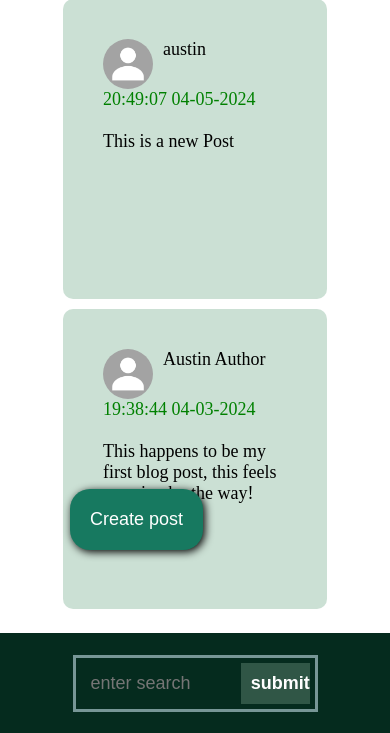
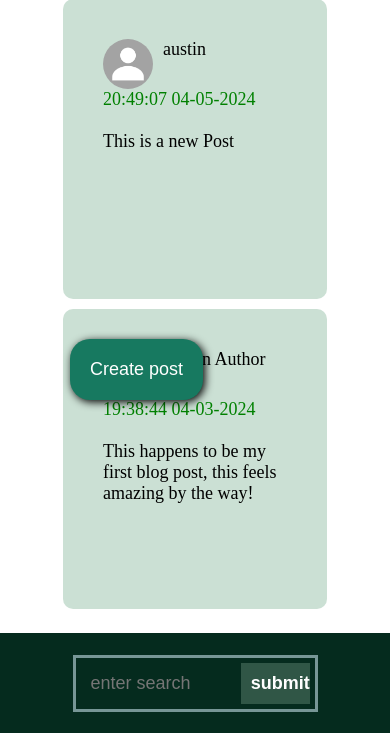
Before and after one commit to 21Alul21/Sustainable-Construction-Materials-Web-app, a Flask app: page /home in a window 390 px wide; the page is wider, and only the part inside the window is pictured. Shown: the part 111-844 px from the top of that part. Run offline with Flask 3, Linux system fonts and the light colour scheme.

```diff
--- a/BACKEND/static/styles/project_home_page.css
+++ b/BACKEND/static/styles/project_home_page.css
@@ -18,7 +18,7 @@ a .create-post{
     border-radius: 20px;
     box-shadow: black 2px 2px 8px;
     position: fixed;
-    top:600px;
+    top:450px;
     left: 70px;
     cursor: pointer;
     transition: 0.9s;
```
